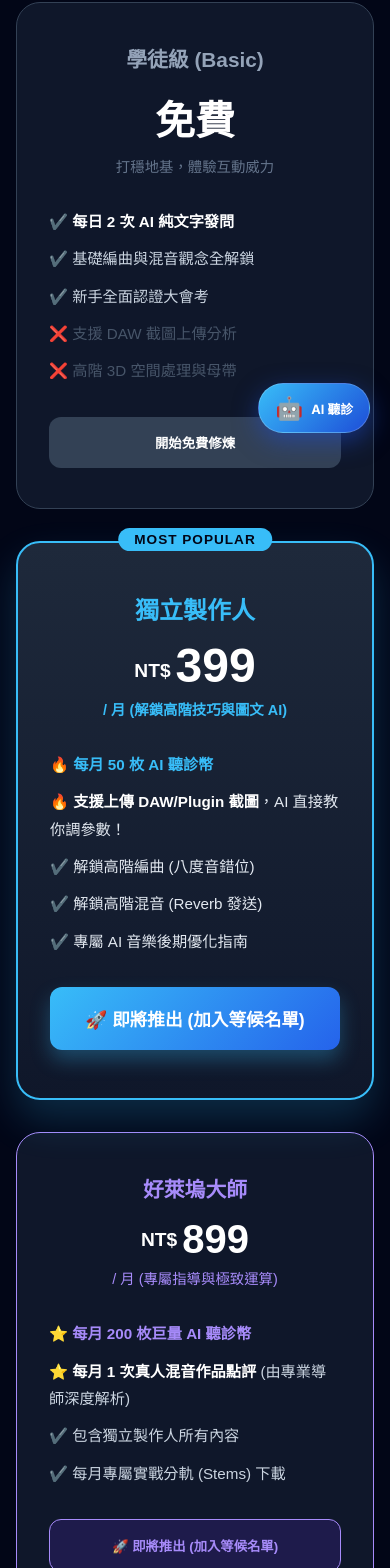
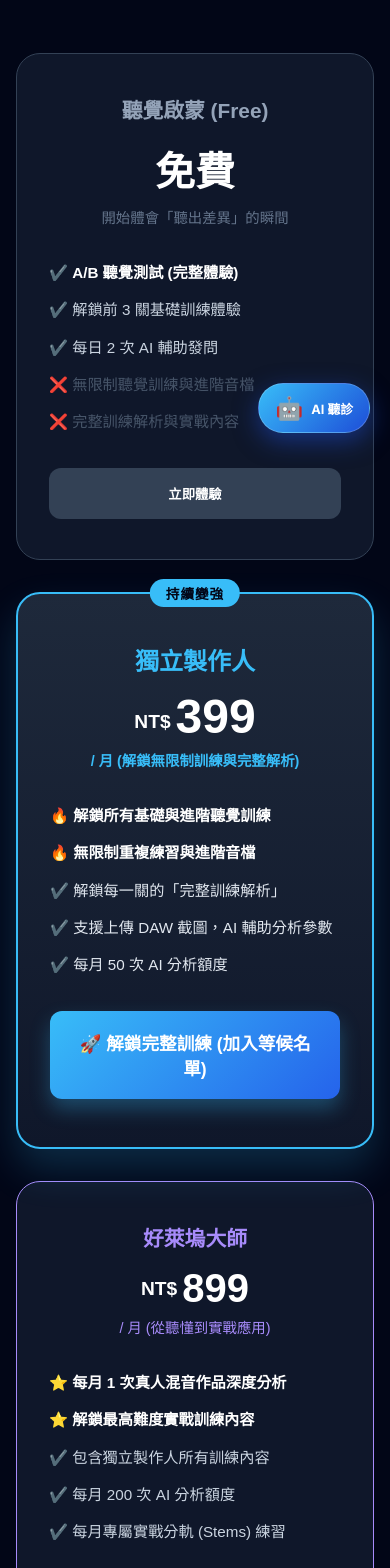
Before and after one commit to lifreedomstudio/lifreedom-studio, a Next.js app: page /pricing in a window 390 px wide. Shown: the part 386-1954 px from the top of the page. Built offline with nearby package versions, Linux system fonts and the light colour scheme.

Commit message:
Fix all mobile layouts and font sizes

```diff
--- a/src/app/pricing/page.tsx
+++ b/src/app/pricing/page.tsx
@@ -49,41 +49,41 @@ export default function PricingPage() {
 
                 <header style={{ textAlign: 'center', marginBottom: '4rem' }}>
                     <h1 style={{ fontSize: isMobile ? '2.2rem' : '3.5rem', fontWeight: '900', margin: '0 0 1rem 0', color: '#fff' }}>
-                        投資你的製作人職涯
+                        從「開始聽見」到「持續聽懂」
                     </h1>
                     <p style={{ color: '#94a3b8', fontSize: '1.1rem', maxWidth: '650px', margin: '0 auto', lineHeight: '1.6' }}>
-                        業界唯一「聽覺互動式」學習系統與無死角 AI 聽診助理。<br />
-                        選擇適合你的方案，告別傳統教學的泥淖。
+                        業界唯一的「聽覺互動式」學習系統。<br />
+                        選擇適合你的方案，持續建立你的聲音判斷力。
                     </p>
                 </header>
 
                 {/* 方案卡片區塊 */}
                 <div style={{ display: 'grid', gridTemplateColumns: isMobile ? '1fr' : 'repeat(3, 1fr)', gap: '2rem', alignItems: 'center' }}>
 
-                    {/* 方案 1：免費版 */}
+                    {/* 🟢 方案 1：免費體驗版 (病毒入口 + 基礎卡點) */}
                     <div style={{ background: '#0f172a', border: '1px solid #334155', borderRadius: '24px', padding: '2.5rem 2rem', textAlign: 'center', display: 'flex', flexDirection: 'column', height: '100%' }}>
-                        <h3 style={{ color: '#94a3b8', fontSize: '1.3rem', marginBottom: '1rem' }}>學徒級 (Basic)</h3>
+                        <h3 style={{ color: '#94a3b8', fontSize: '1.3rem', marginBottom: '1rem' }}>聽覺啟蒙 (Free)</h3>
                         <div style={{ fontSize: '2.5rem', fontWeight: '900', color: '#fff', marginBottom: '0.5rem' }}>
                             免費
                         </div>
-                        <p style={{ color: '#64748b', fontSize: '0.9rem', marginBottom: '2rem' }}>打穩地基，體驗互動威力</p>
+                        <p style={{ color: '#64748b', fontSize: '0.9rem', marginBottom: '2rem' }}>開始體會「聽出差異」的瞬間</p>
 
                         <ul style={{ color: '#cbd5e1', textAlign: 'left', lineHeight: '1.8', margin: '0 0 2rem 0', padding: 0, listStyle: 'none', flex: 1, fontSize: '0.95rem' }}>
-                            <li style={{ marginBottom: '10px' }}>✔️ <strong style={{ color: '#fff' }}>每日 2 次 AI 純文字發問</strong></li>
-                            <li style={{ marginBottom: '10px' }}>✔️ 基礎編曲與混音觀念全解鎖</li>
-                            <li style={{ marginBottom: '10px' }}>✔️ 新手全面認證大會考</li>
-                            <li style={{ color: '#475569', marginBottom: '10px' }}>❌ 支援 DAW 截圖上傳分析</li>
-                            <li style={{ color: '#475569' }}>❌ 高階 3D 空間處理與母帶</li>
+                            <li style={{ marginBottom: '10px' }}>✔️ <strong style={{ color: '#fff' }}>A/B 聽覺測試 (完整體驗)</strong></li>
+                            <li style={{ marginBottom: '10px' }}>✔️ 解鎖前 3 關基礎訓練體驗</li>
+                            <li style={{ marginBottom: '10px' }}>✔️ 每日 2 次 AI 輔助發問</li>
+                            <li style={{ color: '#475569', marginBottom: '10px' }}>❌ 無限制聽覺訓練與進階音檔</li>
+                            <li style={{ color: '#475569' }}>❌ 完整訓練解析與實戰內容</li>
                         </ul>
-                        <button onClick={() => router.push('/courses')} style={{ width: '100%', padding: '1rem', background: '#334155', color: '#fff', border: 'none', borderRadius: '12px', fontWeight: 'bold', cursor: 'pointer' }}>
-                            開始免費修煉
+                        <button onClick={() => router.push('/courses/ear-opening/intro')} style={{ width: '100%', padding: '1rem', background: '#334155', color: '#fff', border: 'none', borderRadius: '12px', fontWeight: 'bold', cursor: 'pointer' }}>
+                            立即體驗
                         </button>
                     </div>
 
-                    {/* 方案 2：高階進階版 (主推) */}
+                    {/* 🔵 方案 2：持續變強版 (核心收費點) */}
                     <div style={{ background: 'linear-gradient(180deg, #1e293b 0%, #0f172a 100%)', border: '2px solid #38bdf8', borderRadius: '24px', padding: '3rem 2rem', textAlign: 'center', display: 'flex', flexDirection: 'column', height: '100%', position: 'relative', boxShadow: '0 20px 40px rgba(56, 189, 248, 0.2)' }}>
                         <div style={{ position: 'absolute', top: '-15px', left: '50%', transform: 'translateX(-50%)', background: '#38bdf8', color: '#020617', padding: '4px 16px', borderRadius: '20px', fontWeight: '900', fontSize: '0.85rem', letterSpacing: '1px' }}>
-                            MOST POPULAR
+                            持續變強
                         </div>
                         <h3 style={{ color: '#38bdf8', fontSize: '1.5rem', marginBottom: '1rem', fontWeight: 'bold' }}>獨立製作人</h3>
 
@@ -91,21 +91,21 @@ export default function PricingPage() {
                             <span style={{ fontSize: '1.2rem', color: '#fff', fontWeight: 'bold', marginBottom: '8px' }}>NT$</span>
                             <span style={{ fontSize: '3rem', fontWeight: '900', color: '#fff', lineHeight: 1 }}>399</span>
                         </div>
-                        <p style={{ color: '#38bdf8', fontSize: '0.9rem', marginBottom: '2rem', fontWeight: 'bold' }}>/ 月 (解鎖高階技巧與圖文 AI)</p>
+                        <p style={{ color: '#38bdf8', fontSize: '0.9rem', marginBottom: '2rem', fontWeight: 'bold' }}>/ 月 (解鎖無限制訓練與完整解析)</p>
 
                         <ul style={{ color: '#e2e8f0', textAlign: 'left', lineHeight: '1.8', margin: '0 0 2rem 0', padding: 0, listStyle: 'none', flex: 1, fontSize: '0.95rem' }}>
-                            <li style={{ marginBottom: '10px' }}>🔥 <strong style={{ color: '#38bdf8' }}>每月 50 枚 AI 聽診幣</strong></li>
-                            <li style={{ marginBottom: '10px' }}>🔥 <strong style={{ color: '#fff' }}>支援上傳 DAW/Plugin 截圖</strong>，AI 直接教你調參數！</li>
-                            <li style={{ marginBottom: '10px' }}>✔️ 解鎖高階編曲 (八度音錯位)</li>
-                            <li style={{ marginBottom: '10px' }}>✔️ 解鎖高階混音 (Reverb 發送)</li>
-                            <li>✔️ 專屬 AI 音樂後期優化指南</li>
+                            <li style={{ marginBottom: '10px' }}>🔥 <strong style={{ color: '#fff' }}>解鎖所有基礎與進階聽覺訓練</strong></li>
+                            <li style={{ marginBottom: '10px' }}>🔥 <strong style={{ color: '#fff' }}>無限制重複練習與進階音檔</strong></li>
+                            <li style={{ marginBottom: '10px' }}>✔️ 解鎖每一關的「完整訓練解析」</li>
+                            <li style={{ marginBottom: '10px' }}>✔️ 支援上傳 DAW 截圖，AI 輔助分析參數</li>
+                            <li>✔️ 每月 50 次 AI 分析額度</li>
                         </ul>
                         <button onClick={() => openWaitlist('獨立製作人方案')} style={{ width: '100%', padding: '1.2rem', background: 'linear-gradient(135deg, #38bdf8, #2563eb)', color: '#fff', border: 'none', borderRadius: '12px', fontWeight: '900', fontSize: '1.1rem', cursor: 'pointer', boxShadow: '0 10px 20px rgba(56, 189, 248, 0.3)', transition: 'transform 0.2s' }} onMouseOver={e => e.currentTarget.style.transform = 'translateY(-2px)'} onMouseOut={e => e.currentTarget.style.transform = 'translateY(0)'}>
-                            🚀 即將推出 (加入等候名單)
+                            🚀 解鎖完整訓練 (加入等候名單)
                         </button>
                     </div>
 
-                    {/* 方案 3：大師版 */}
+                    {/* 🟣 方案 3：從會聽到會用版 (高階) */}
                     <div style={{ background: '#0f172a', border: '1px solid #a78bfa', borderRadius: '24px', padding: '2.5rem 2rem', textAlign: 'center', display: 'flex', flexDirection: 'column', height: '100%' }}>
                         <h3 style={{ color: '#a78bfa', fontSize: '1.3rem', marginBottom: '1rem' }}>好萊塢大師</h3>
 
@@ -113,16 +113,17 @@ export default function PricingPage() {
                             <span style={{ fontSize: '1.2rem', color: '#fff', fontWeight: 'bold', marginBottom: '8px' }}>NT$</span>
                             <span style={{ fontSize: '2.5rem', fontWeight: '900', color: '#fff', lineHeight: 1 }}>899</span>
                         </div>
-                        <p style={{ color: '#a78bfa', fontSize: '0.9rem', marginBottom: '2rem' }}>/ 月 (專屬指導與極致運算)</p>
+                        <p style={{ color: '#a78bfa', fontSize: '0.9rem', marginBottom: '2rem' }}>/ 月 (從聽懂到實戰應用)</p>
 
                         <ul style={{ color: '#cbd5e1', textAlign: 'left', lineHeight: '1.8', margin: '0 0 2rem 0', padding: 0, listStyle: 'none', flex: 1, fontSize: '0.95rem' }}>
-                            <li style={{ marginBottom: '10px' }}>⭐ <strong style={{ color: '#a78bfa' }}>每月 200 枚巨量 AI 聽診幣</strong></li>
-                            <li style={{ marginBottom: '10px' }}>⭐ <strong style={{ color: '#fff' }}>每月 1 次真人混音作品點評</strong> (由專業導師深度解析)</li>
-                            <li style={{ marginBottom: '10px' }}>✔️ 包含獨立製作人所有內容</li>
-                            <li>✔️ 每月專屬實戰分軌 (Stems) 下載</li>
+                            <li style={{ marginBottom: '10px' }}>⭐ <strong style={{ color: '#fff' }}>每月 1 次真人混音作品深度分析</strong></li>
+                            <li style={{ marginBottom: '10px' }}>⭐ <strong style={{ color: '#fff' }}>解鎖最高難度實戰訓練內容</strong></li>
+                            <li style={{ marginBottom: '10px' }}>✔️ 包含獨立製作人所有訓練內容</li>
+                            <li style={{ marginBottom: '10px' }}>✔️ 每月 200 次 AI 分析額度</li>
+                            <li>✔️ 每月專屬實戰分軌 (Stems) 練習</li>
                         </ul>
                         <button onClick={() => openWaitlist('好萊塢大師方案')} style={{ width: '100%', padding: '1rem', background: '#1e1b4b', color: '#a78bfa', border: '1px solid #a78bfa', borderRadius: '12px', fontWeight: 'bold', cursor: 'pointer', transition: 'background 0.2s' }} onMouseOver={e => e.currentTarget.style.background = '#2e1065'} onMouseOut={e => e.currentTarget.style.background = '#1e1b4b'}>
-                            🚀 即將推出 (加入等候名單)
+                            🚀 準備實戰 (加入等候名單)
                         </button>
                     </div>
 
@@ -149,7 +150,7 @@ export default function PricingPage() {
                                     {waitlistPlanType} 籌備中！
                                 </h3>
                                 <p style={{ color: '#94a3b8', fontSize: '0.95rem', textAlign: 'center', lineHeight: '1.6', marginBottom: '2rem' }}>
-                                    付費金流與進階 AI 截圖分析系統正在做最後的調校。留下 Email 加入等候名單，上線時我們將發送 <strong style={{ color: '#38bdf8' }}>首月 5 折專屬優惠碼</strong> 給你！
+                                    付費解鎖機制與進階訓練系統正在做最後的調校。留下 Email 加入等候名單，上線時我們將發送 <strong style={{ color: '#38bdf8' }}>首月 5 折專屬優惠碼</strong> 給你！
                                 </p>
                                 <form onSubmit={handleWaitlistSubmit} style={{ display: 'flex', flexDirection: 'column', gap: '1rem' }}>
                                     <input type="email" required placeholder="輸入你的常用 Email" value={waitlistEmail} onChange={(e) => setWaitlistEmail(e.target.value)} style={{ padding: '1rem', borderRadius: '12px', border: '1px solid #334155', background: '#020617', color: '#fff', fontSize: '1rem', outline: 'none' }} />
@@ -162,7 +163,7 @@ export default function PricingPage() {
                             <div style={{ textAlign: 'center', padding: '1rem 0' }}>
                                 <div style={{ fontSize: '4rem', marginBottom: '1rem' }}>🎉</div>
                                 <h3 style={{ color: '#10b981', fontSize: '1.5rem', marginBottom: '1rem', fontWeight: 'bold' }}>加入成功！</h3>
-                                <p style={{ color: '#cbd5e1', fontSize: '1.05rem', lineHeight: '1.6' }}>感謝你的支持！專屬折扣碼已經為你預留。<br />當付費系統準備就緒時，我們會第一時間通知你。</p>
+                                <p style={{ color: '#cbd5e1', fontSize: '1.05rem', lineHeight: '1.6' }}>感謝你的支持！專屬折扣碼已經為你預留。<br />當進階訓練系統準備就緒時，我們會第一時間通知你。</p>
                                 <button onClick={() => setShowWaitlistModal(false)} style={{ marginTop: '2rem', padding: '0.8rem 2rem', background: 'transparent', border: '1px solid #64748b', color: '#94a3b8', borderRadius: '50px', cursor: 'pointer', fontWeight: 'bold' }}>關閉視窗</button>
                             </div>
                         )}
```
